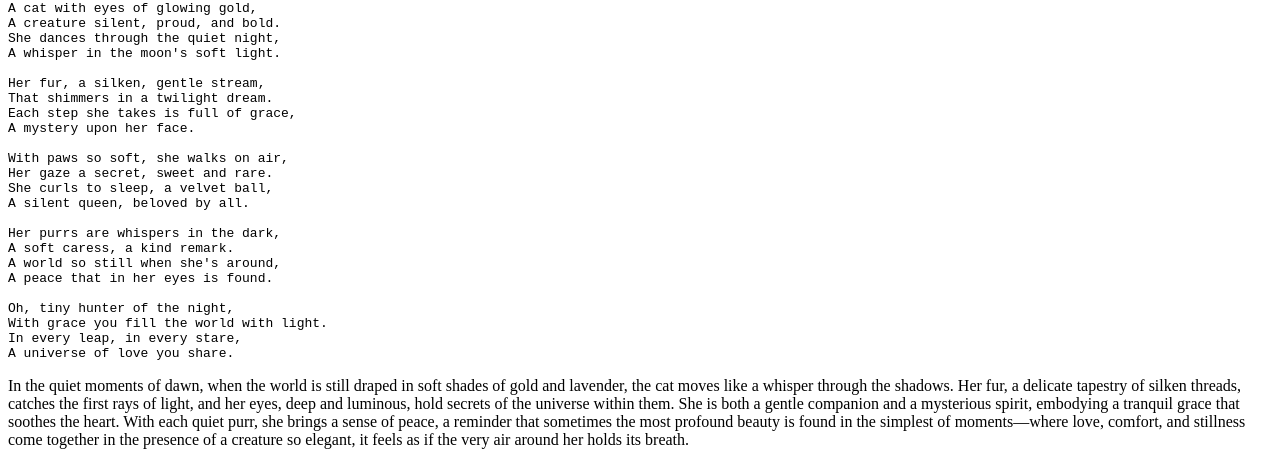
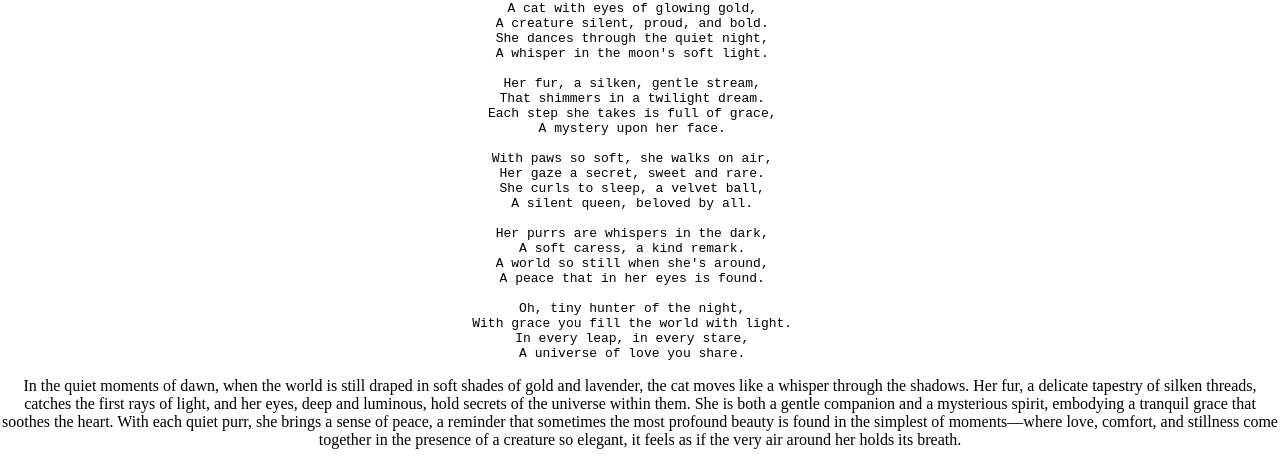
Before and after one commit to vaabar/the-final-assignment, a plain HTML site: page index.html in a window 1280 px wide. Shown: the part 368-833 px from the top of the page. Drawn offline with Linux system fonts and the light colour scheme.

Commit message:
style the div

```diff
--- a/style.css
+++ b/style.css
@@ -1,6 +1,12 @@
 body {
   display: block;
+  margin: auto;
+  padding: 0%;
 }
+div {
+  text-align: center;
+}
+
 h2 {
   color: blueviolet;
   text-align: center;
```
